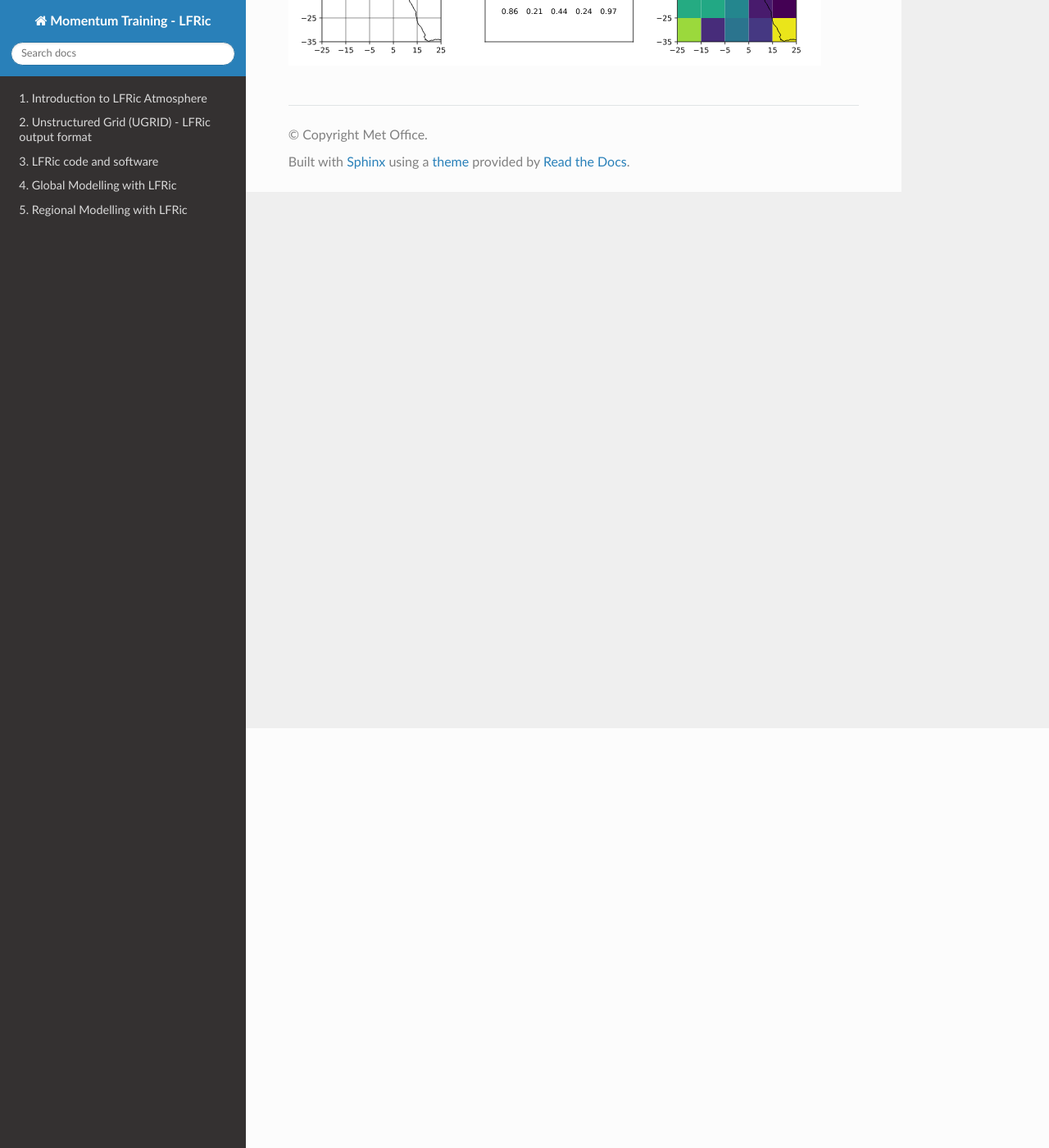
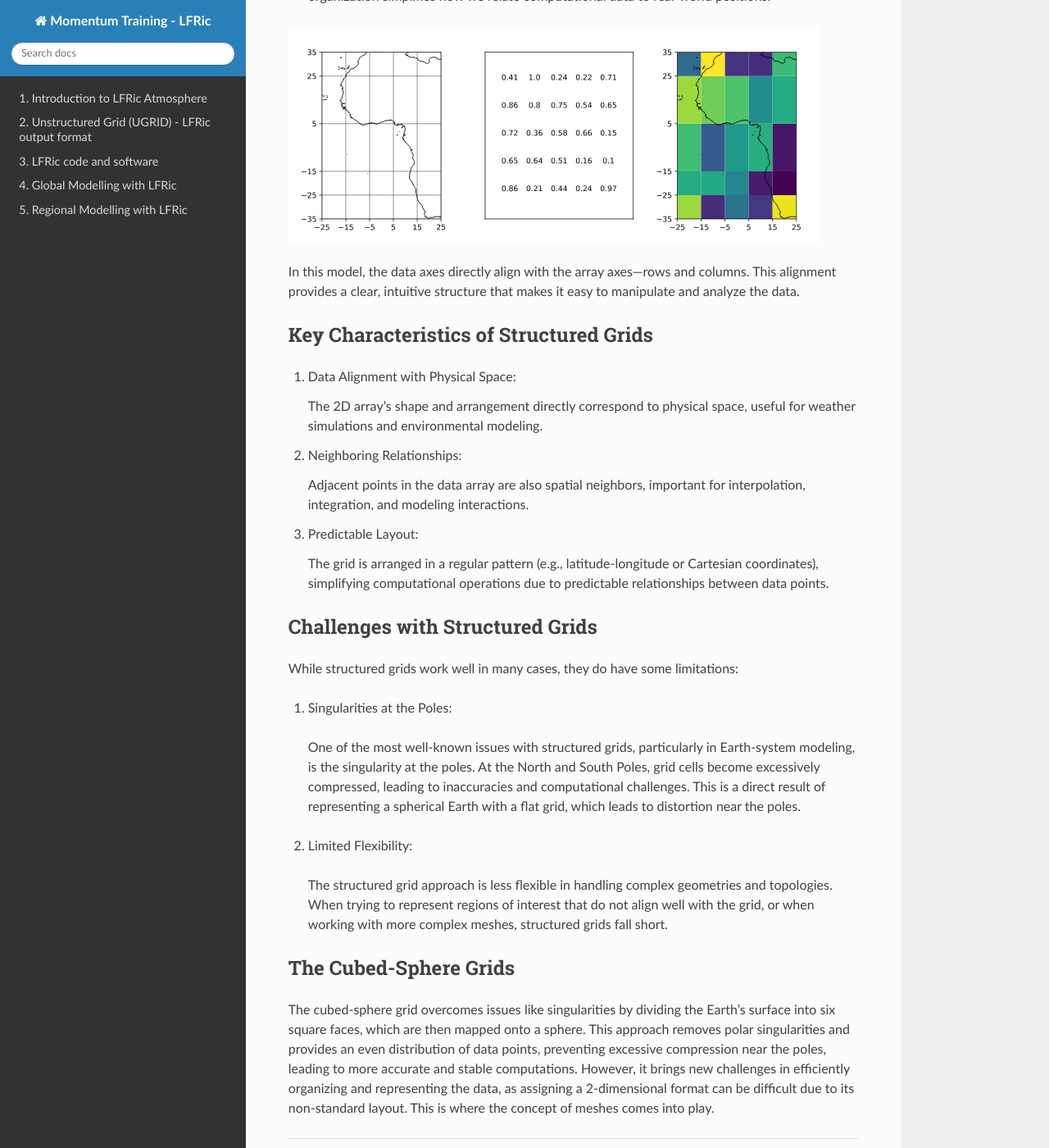
Before and after one commit to MetOffice/LFRic-Atmosphere-Training, a Sphinx documentation site: the page built from source/mesh_overview/structured_overview.rst, in a window 1280 px wide and 1400 px high, scrolled down 512 px. Shown: the whole window at 82% size. Built offline with Sphinx 7.4.7 and the Read the Docs theme 3.1.0, drawn with Linux system fonts in a browser that asks for light colours; some of the changed text lies outside the part shown.

Commit message:
Fix #23, structured world

```diff
--- a/source/mesh_overview/structured_overview.rst
+++ b/source/mesh_overview/structured_overview.rst
@@ -1,12 +1,53 @@
-The structured world
-====================
+The Structured World
+=====================
 
-In a structured grid world:
+In a structured grid, we use 1-dimensional coordinate arrays that combine to form multi-dimensional spatial locations.
+This method of organizing data allows for systematic and efficient storage of data across a spatial domain.
 
-* 1D coordinates arrays combine to give multi-D spatial locations
-* data shape = locations shape
-* data ‘neighbours’ = spatial ‘neighbours’
-* data axes = spatial directions e.g. rows west to east, columns north to south
+Consider a 2-dimensional array representing geographical data in a structured grid.
+In this context, the shape of the data in the array corresponds directly to the shape of the physical space we are modeling—in this case, Earth's surface.
+Each element in the array represents a distinct location in the physical world.
+
+The below image visualizes this concept:
+
+* In this 2D array, the rows represent the West to East direction, and the columns represent the North to South direction.
+* Neighboring data points in the array are also neighbors in the physical space. This spatial organization simplifies how we relate computational data to real-world positions.
 
 .. image:: /_static/structured_world.svg
    :width: 650px
+
+In this model, the data axes directly align with the array axes—rows and columns.
+This alignment provides a clear, intuitive structure that makes it easy to manipulate and analyze the data.
+
+Key Characteristics of Structured Grids
+----------------------------------------
+1. Data Alignment with Physical Space:
+
+   The 2D array's shape and arrangement directly correspond to physical space, useful for weather simulations and environmental modeling.
+
+2. Neighboring Relationships:
+
+   Adjacent points in the data array are also spatial neighbors, important for interpolation, integration, and modeling interactions.
+
+3. Predictable Layout:
+
+   The grid is arranged in a regular pattern (e.g., latitude-longitude or Cartesian coordinates), simplifying computational operations due to predictable relationships between data points.
+
+Challenges with Structured Grids
+---------------------------------
+While structured grids work well in many cases, they do have some limitations:
+
+1.	Singularities at the Poles:
+
+   One of the most well-known issues with structured grids, particularly in Earth-system modeling, is the singularity at the poles. At the North and South Poles, grid cells become excessively compressed, leading to inaccuracies and computational challenges. This is a direct result of representing a spherical Earth with a flat grid, which leads to distortion near the poles.
+
+2.	Limited Flexibility:
+
+   The structured grid approach is less flexible in handling complex geometries and topologies. When trying to represent regions of interest that do not align well with the grid, or when working with more complex meshes, structured grids fall short.
+
+The Cubed-Sphere Grids
+----------------------
+The cubed-sphere grid overcomes issues like singularities by dividing the Earth's surface into six square faces, which are then mapped onto a sphere.
+This approach removes polar singularities and provides an even distribution of data points, preventing excessive compression near the poles, leading to more accurate and stable computations.
+However, it brings new challenges in efficiently organizing and representing the data, as assigning a 2-dimensional format can be difficult due to its non-standard layout.
+This is where the concept of meshes comes into play.
```
